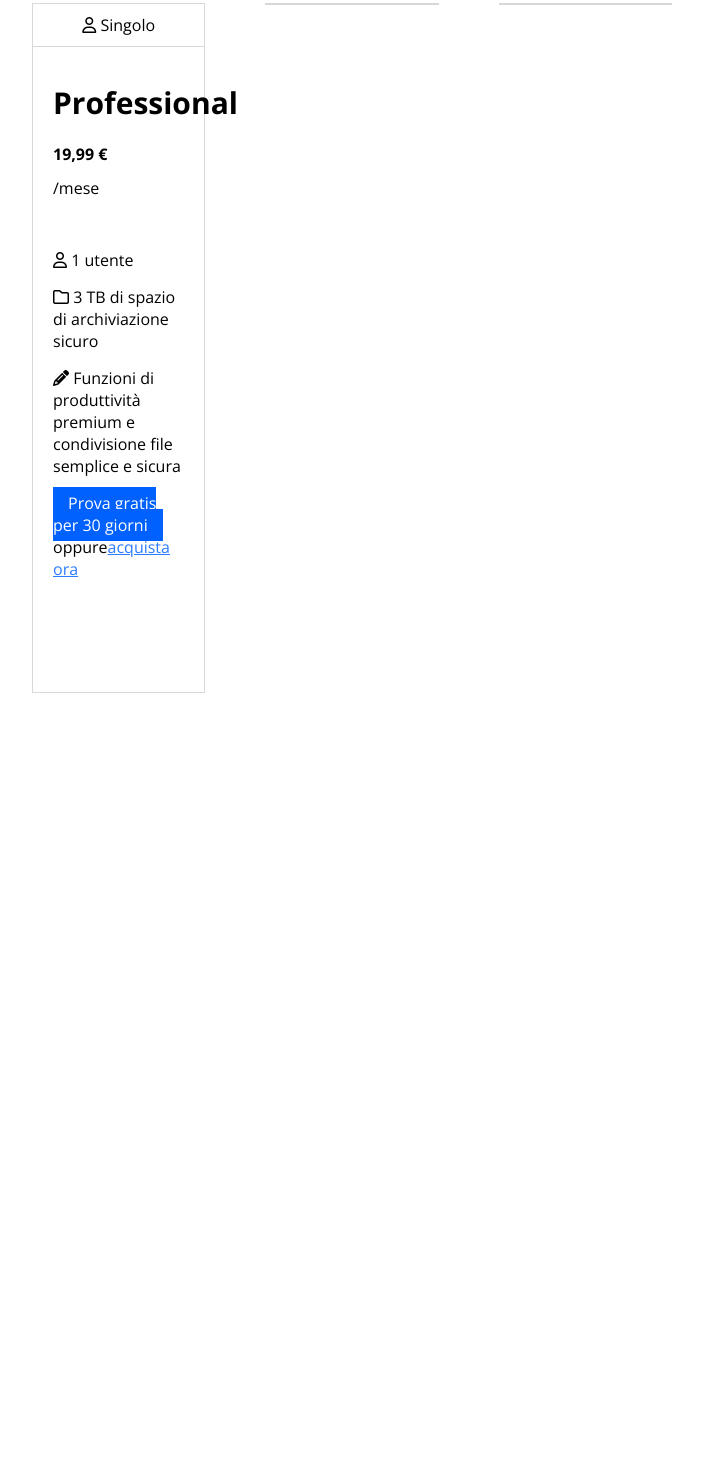
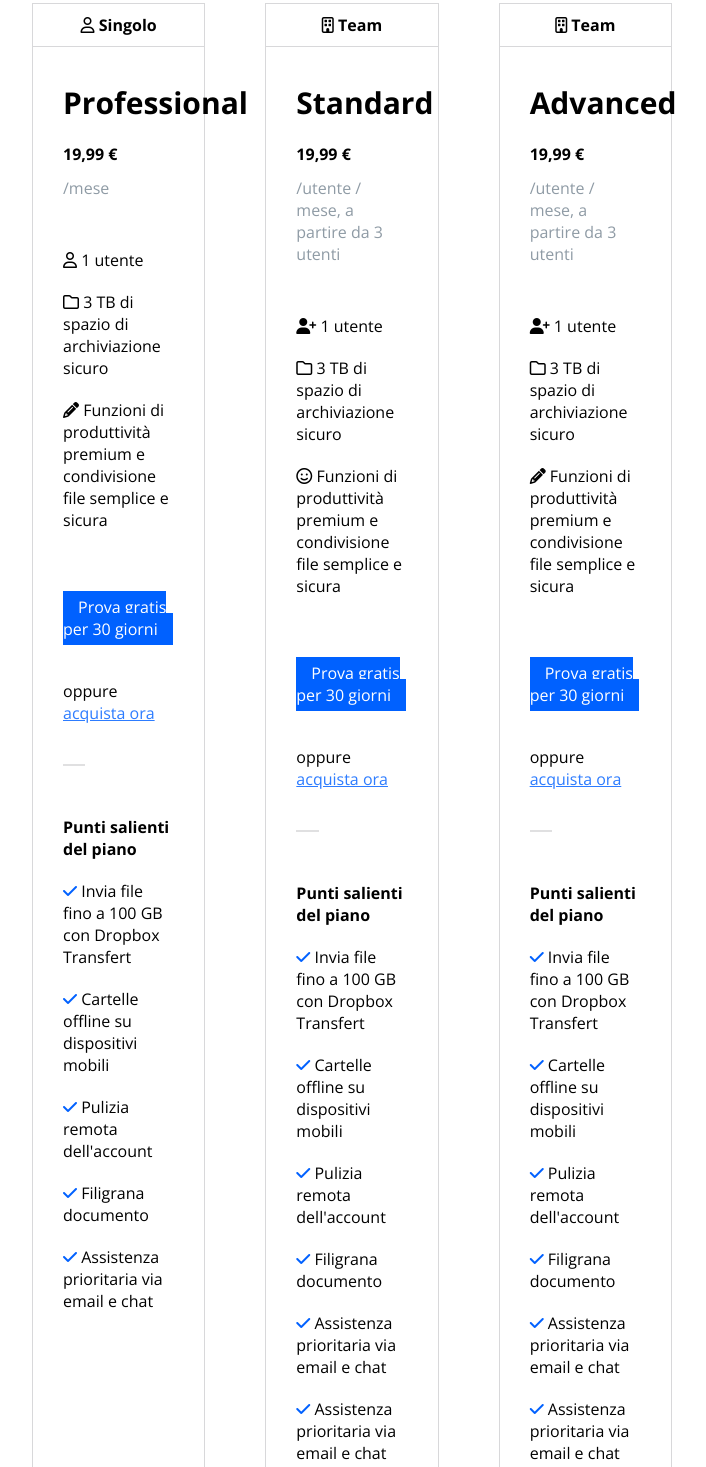
Before and after one commit to giorgios17/htmlcss-dropbox, a plain HTML site: page index.html in a window 1280 px wide. Shown: the part 2073-3540 px from the top of the page, without its empty margins (288-994 px from the left). Before the commit the page ends 3100 px from the top, so only its background shows below. Drawn offline with nearby package versions, Linux system fonts and the light colour scheme.

Commit message:
completate colonne

```diff
--- a/css/style.css
+++ b/css/style.css
@@ -18,6 +18,10 @@
 
 .float-right{
     float: right;
+}
+
+.clr-gray{
+    color: #8f9ba5;
 }
 
 .w-10{
@@ -71,6 +75,11 @@
 .m-btm-30{
     margin-bottom: 30px;
 }
+
+.m-btm-40{
+    margin-bottom: 40px;
+}
+
 .m-btm-50{
     margin-bottom: 50px;
 }
@@ -180,7 +189,7 @@ font-size: 50px;
 }
 
 .col-content{
-    padding: 35px 20px 100px 20px;
+    padding: 35px 30px 100px 30px;
 }
 .col-content h3{
     margin-bottom: 20px;
@@ -195,14 +204,25 @@ font-size: 50px;
 .col-content ul{
     list-style-type: none;
     margin-top: 50px;
+    margin-bottom: 65px;
 }
 
 .col-content ul li{
-    margin-bottom: 15px;
+    margin-bottom: 20px;
 }
-
+.col-content .btn-blue{
+    margin: 30px 0px;
+}
 
 .buy-now{
     color: #2d7cff;
+}
 
+.line{
+    width: 20%;
+    border-bottom: 2px solid #e0e0e1;
 }
+
+.fa-check{
+    color: #0161ff;
+}
--- a/index.html
+++ b/index.html
@@ -89,11 +89,11 @@
                     <!-- PROFESSIONAL -->
 
                     <div class="col m-rgt-60">
-                        <p class="sub-number"><i class="far fa-user"></i> Singolo</p>
+                        <p class="sub-number font-bold"><i class="far fa-user"></i> Singolo</p>
                         <div class="col-content">
                             <h3>Professional</h3>
                             <p class="font-bold">19,99 &euro;</p>
-                            <p>&#47;mese</p>
+                            <p class="clr-gray">&#47;mese</p>
                             <ul>
                                 <li><i class="far fa-user"></i> 1 utente</li>
                                 <li><i class="far fa-folder"></i> 3 TB di spazio di archiviazione sicuro</li>
@@ -101,21 +101,88 @@
                                     condivisione file semplice e sicura</li>
                             </ul>
                             <a class="btn-blue" href="#">Prova gratis per 30 giorni</a>
-                            <p>oppure<a class="buy-now" href="#">acquista ora</a></p>
+                            <p class="m-top-40 m-btm-40">oppure <a class="buy-now" href="#">acquista ora</a></p>
+                            <div class="line m-top-40"></div>
 
-
-
+                            <ul>
+                                <li>
+                                    <h4>Punti salienti del piano</h4>
+                                </li>
+                                <li><i class="fas fa-check"></i> Invia file fino a 100 GB con Dropbox Transfert</li>
+                                <li><i class="fas fa-check"></i> Cartelle offline su dispositivi mobili</li>
+                                <li><i class="fas fa-check"></i> Pulizia remota dell'account</li>
+                                <li><i class="fas fa-check"></i> Filigrana documento</li>
+                                <li><i class="fas fa-check"></i> Assistenza prioritaria via email e chat</li>
+                            </ul>
                         </div>
 
                     </div>
 
                     <!-- STANDARD -->
 
-                    <div class="col"></div>
+                    <div class="col">
+                        <p class="sub-number font-bold"><i class="far fa-building"></i> Team</p>
+                        <div class="col-content">
+                            <h3>Standard</h3>
+                            <p class="font-bold">19,99 &euro;</p>
+                            <p class="clr-gray">&#47;utente &#47; mese, a partire da 3 utenti</p>
+                            <ul>
+                                <li><i class="fas fa-user-plus"></i> 1 utente</li>
+                                <li><i class="far fa-folder"></i> 3 TB di spazio di archiviazione sicuro</li>
+                                <li><i class="far fa-smile"></i> Funzioni di produttivit&agrave; premium e
+                                    condivisione file semplice e sicura</li>
+                            </ul>
+                            <a class="btn-blue" href="#">Prova gratis per 30 giorni</a>
+                            <p class="m-top-40 m-btm-40">oppure <a class="buy-now" href="#">acquista ora</a></p>
+                            <div class="line m-top-40"></div>
+
+                            <ul>
+                                <li>
+                                    <h4>Punti salienti del piano</h4>
+                                </li>
+                                <li><i class="fas fa-check"></i> Invia file fino a 100 GB con Dropbox Transfert</li>
+                                <li><i class="fas fa-check"></i> Cartelle offline su dispositivi mobili</li>
+                                <li><i class="fas fa-check"></i> Pulizia remota dell'account</li>
+                                <li><i class="fas fa-check"></i> Filigrana documento</li>
+                                <li><i class="fas fa-check"></i> Assistenza prioritaria via email e chat</li>
+                                <li><i class="fas fa-check"></i> Assistenza prioritaria via email e chat</li>
+                            </ul>
+                        </div>
+                    </div>
 
                     <!-- ADVANCED -->
 
-                    <div class="col m-lft-60"></div>
+                    <div class="col m-lft-60">
+                        <p class="sub-number font-bold">
+                            <i class="far fa-building"></i> Team
+                        </p>
+                        <div class="col-content">
+                            <h3>Advanced</h3>
+                            <p class="font-bold">19,99 &euro;</p>
+                            <p class="clr-gray">&#47;utente &#47; mese, a partire da 3 utenti</p>
+                            <ul>
+                                <li><i class="fas fa-user-plus"></i> 1 utente</li>
+                                <li><i class="far fa-folder"></i> 3 TB di spazio di archiviazione sicuro</li>
+                                <li><i class="fas fa-pencil-alt"></i> Funzioni di produttivit&agrave; premium e
+                                    condivisione file semplice e sicura</li>
+                            </ul>
+                            <a class="btn-blue" href="#">Prova gratis per 30 giorni</a>
+                            <p class="m-top-40 m-btm-40">oppure <a class="buy-now" href="#">acquista ora</a></p>
+                            <div class="line m-top-40"></div>
+
+                            <ul>
+                                <li>
+                                    <h4>Punti salienti del piano</h4>
+                                </li>
+                                <li><i class="fas fa-check"></i> Invia file fino a 100 GB con Dropbox Transfert</li>
+                                <li><i class="fas fa-check"></i> Cartelle offline su dispositivi mobili</li>
+                                <li><i class="fas fa-check"></i> Pulizia remota dell'account</li>
+                                <li><i class="fas fa-check"></i> Filigrana documento</li>
+                                <li><i class="fas fa-check"></i> Assistenza prioritaria via email e chat</li>
+                                <li><i class="fas fa-check"></i> Assistenza prioritaria via email e chat</li>
+                            </ul>
+                        </div>
+                    </div>
 
                 </div>
 
```
